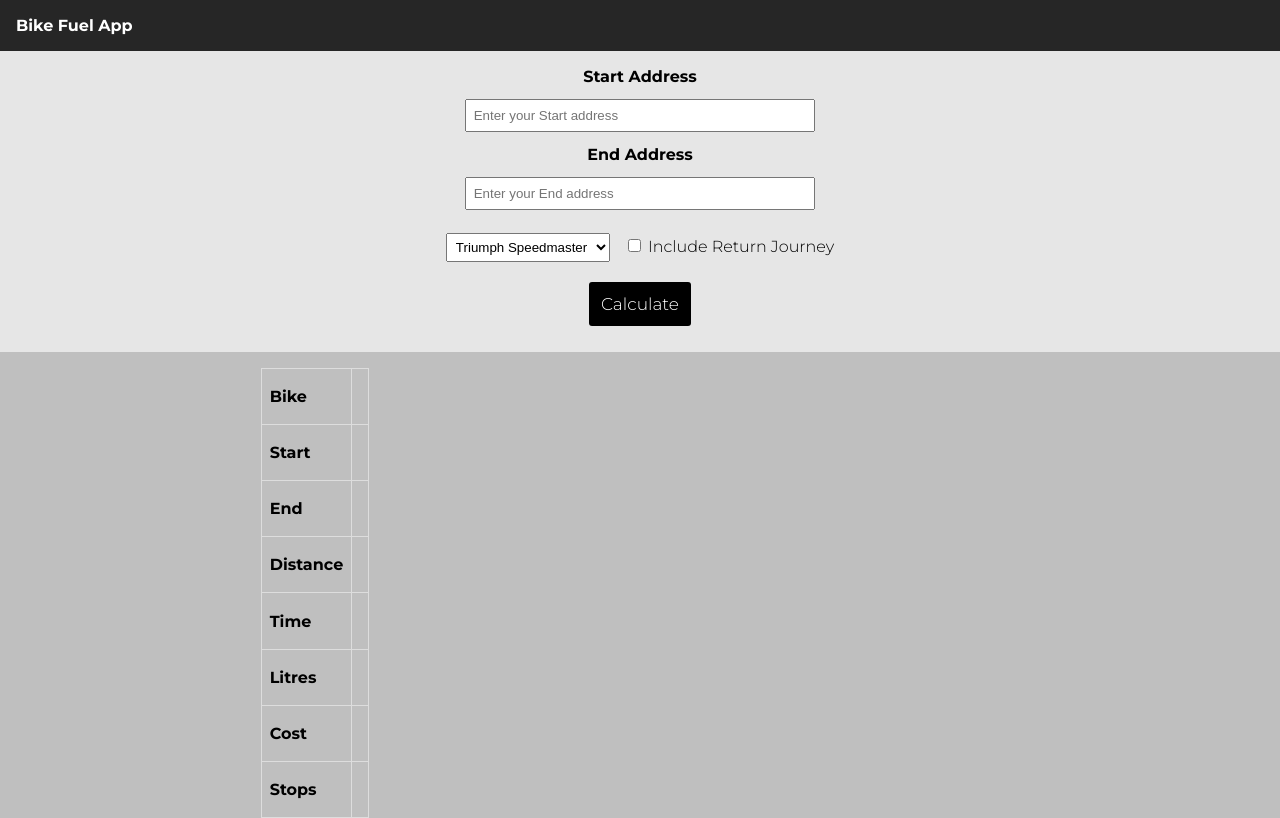
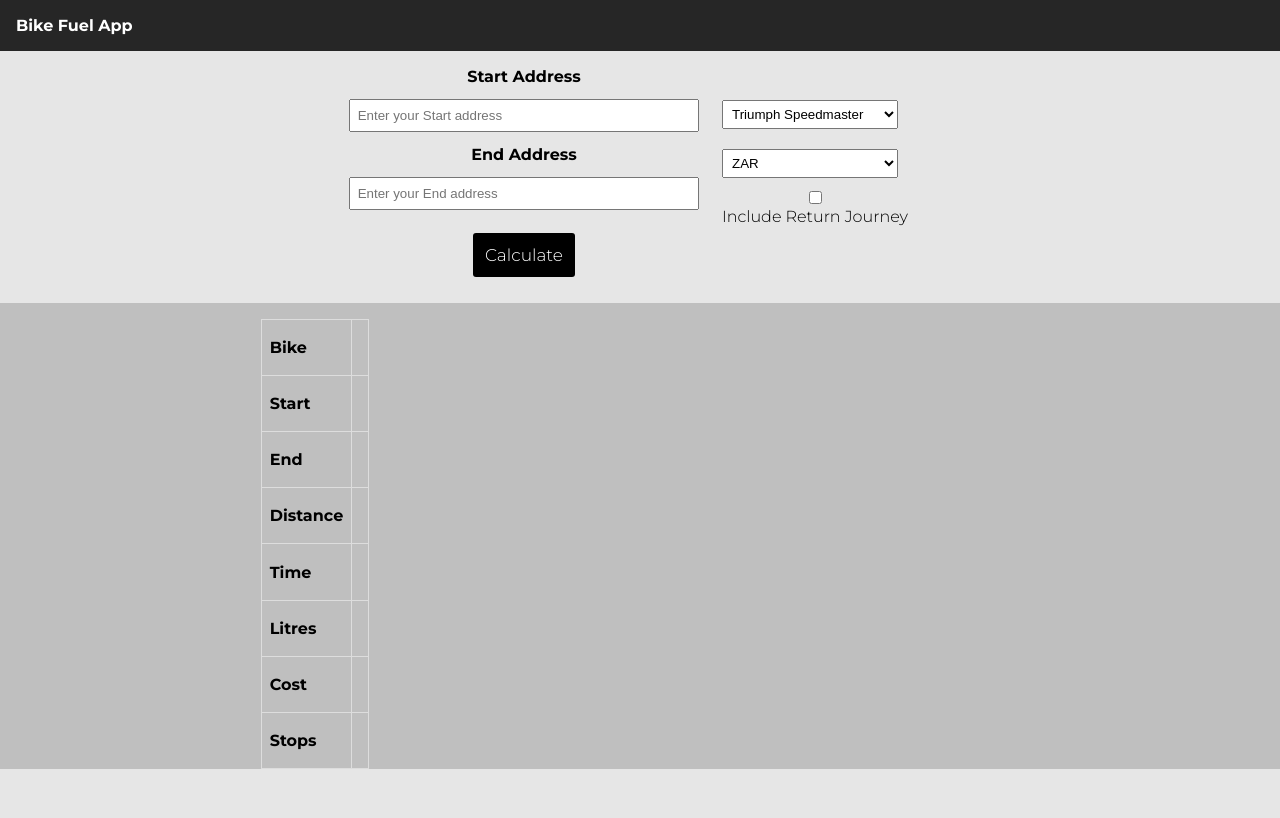
Before and after one commit to DeltaEcho192/Bike_fuel, a plain HTML site: page public-html/index.html in a window 1280 px wide. Drawn offline with Linux system fonts and the light colour scheme; some packages are replaced by stand-ins of ours.

Commit message:
Finished styling and html for Multiple Currencies

```diff
--- a/public-html/directions.js
+++ b/public-html/directions.js
@@ -15,7 +15,8 @@ var componentForm = {
 function apiCall() {
   console.log(document.getElementById("rtn").checked);
   var bikeV = document.getElementById("bikeList").value;
-  fuelGet(1);
+  var priceV = document.getElementById("priceList").value;
+  fuelGet(priceV);
   console.log(symbol);
   var url = adrMaker();
   var xmlHttp = new XMLHttpRequest();
--- a/public-html/index.html
+++ b/public-html/index.html
@@ -11,6 +11,7 @@
     </div>
     <div class="form-main">
       <div class="form-group">
+        <div class="leftwrapper">
           <div class="start">
             <h4>Start Address</h4>
             <input
@@ -32,6 +33,12 @@
             />
           </div>
           <div class="buttons">
+            <div class="calcBtn">
+              <button onclick="apiCall()">Calculate</button>
+            </div>
+          </div>
+        </div>
+        <div class="rightWrapper">
           <div class="selection">
             <select id="bikeList">
               <option value="1">Triumph Speedmaster</option>
@@ -41,11 +48,13 @@
               <option value="5">BMW GS 800</option>
               <option value="6">BMW RnineT</option>
             </select>
+            <select id="priceList">
+              <option value="1">ZAR</option>
+              <option value="2">CHF</option>
+              <option value="3">USD</option>
+            </select>
             <input type="checkbox" id="rtn" name="rtn" />
             <label id="rtnLbl">Include Return Journey</label>
-          </div>
-          <div class="calcBtn">
-            <button onclick="apiCall()">Calculate</button>
           </div>
         </div>
       </div>
--- a/public-html/style.css
+++ b/public-html/style.css
@@ -1,48 +1,50 @@
-@import url('https://fonts.googleapis.com/css2?family=Montserrat:wght@300;700&display=swap');
+@import url("https://fonts.googleapis.com/css2?family=Montserrat:wght@300;700&display=swap");
 
-*{
+* {
   box-sizing: border-box;
 }
-body{
+body {
   margin: 0;
-  font-family: 'Montserrat', sans-serif;
+  font-family: "Montserrat", sans-serif;
   background-color: #e6e6e6;
 }
-.heading{
+.heading {
   background-color: #262626;
   color: white;
   font-weight: bold;
   padding: 1em;
-  margin:0;
+  margin: 0;
 }
-.form-group{
+.form-group {
   padding: 1em;
   max-width: 1200px;
   margin: 0 auto;
+  display: flex;
+  justify-content: center;
 }
-.form-control{
+.form-control {
   margin: 1em auto;
   padding: 0.5em;
   width: 350px;
 }
-.start{
+.start {
   text-align: center;
 }
-.end{
+.end {
   text-align: center;
 }
-.selection
-{
+.selection {
   text-align: center;
-  font-family: 'Montserrat', sans-serif;
+  display: inline-grid;
+  font-family: "Montserrat", sans-serif;
 }
-.calcBtn{
+.calcBtn {
   text-align: center;
 }
 
 button {
   background-color: black;
-  font-family: 'Montserrat', sans-serif;
+  font-family: "Montserrat", sans-serif;
   color: white;
   padding: 12px;
   margin: 10px 0;
@@ -51,43 +53,51 @@ button {
   cursor: pointer;
   font-size: 17px;
 }
-h4{
+h4 {
   margin: 0;
   padding: 0;
 }
-.infoTbl{
+.infoTbl {
   background-color: #bfbfbf;
   padding-top: 1em;
   text-align: center;
 }
-.infowrapper{
+.infowrapper {
   display: inline-flex;
-
+}
+.rightWrapper {
+  padding: 23;
 }
 table {
-  font-family: 'Montserrat', sans-serif;
+  font-family: "Montserrat", sans-serif;
   border-collapse: collapse;
   height: 450px;
   margin: 0 1em;
 }
 
-td, th {
+td,
+th {
   border: 1px solid #dddddd;
   text-align: left;
   padding: 8px;
 }
-  .mapFrame
-  {
+.mapFrame {
   padding: 50;
 }
-  #bikeList
-  {
+#bikeList {
   padding: 5;
   margin: 10;
-    margin-left: auto;
+  margin-left: 0;
 }
-  #rtnLbl
-  {
-    font-family: 'Montserrat', sans-serif;
+#priceList {
+  padding: 5;
+  margin: 10;
+  margin-left: 0;
+}
+option {
+  font-family: "Montserrat", sans-serif;
+}
+#rtnLbl {
+  font-family: "Montserrat", sans-serif;
   border: none;
 }
```
Also changed, not shown: NodeJs/price.json (+14 -0 lines). Lines whose indentation alone changed are shown as unchanged.
